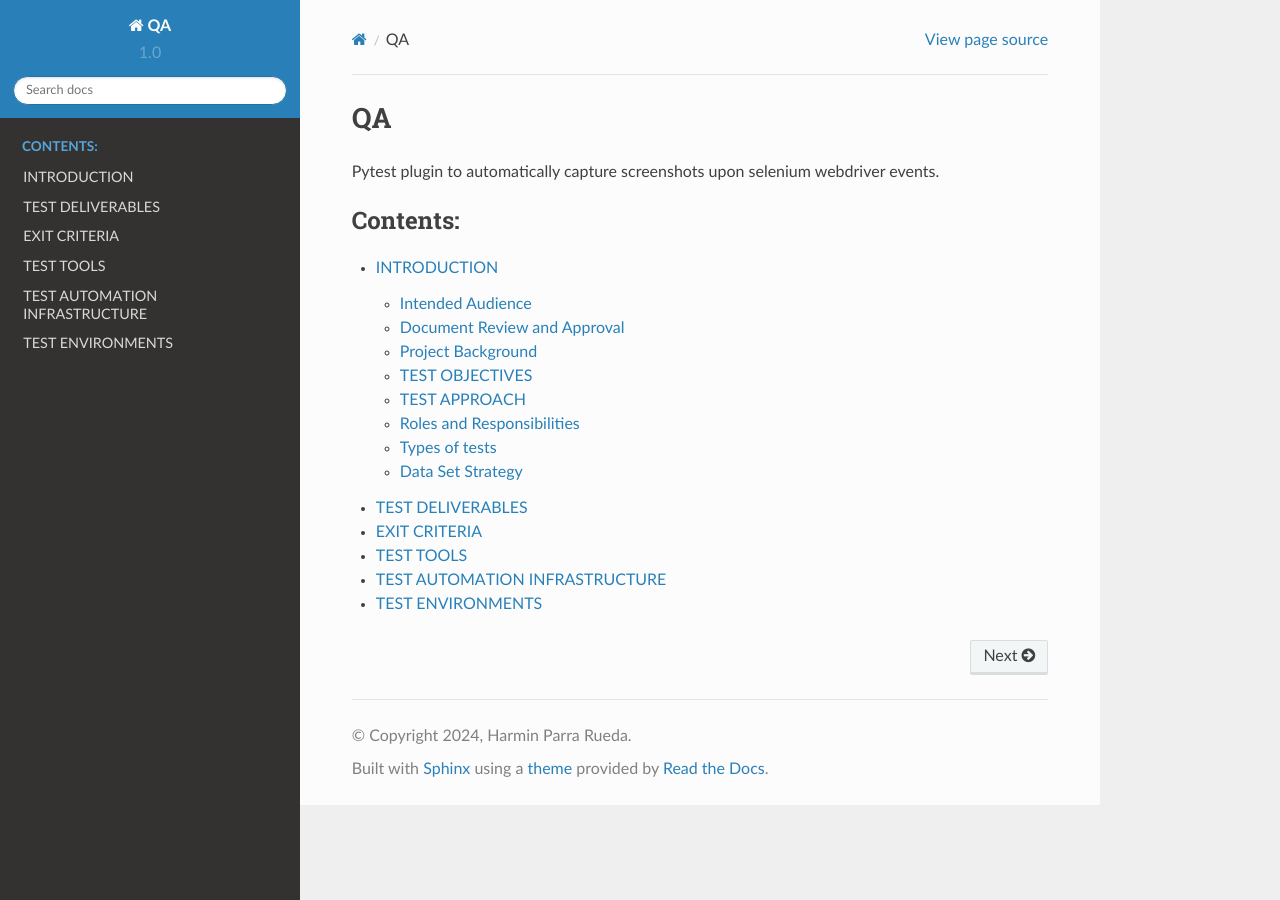
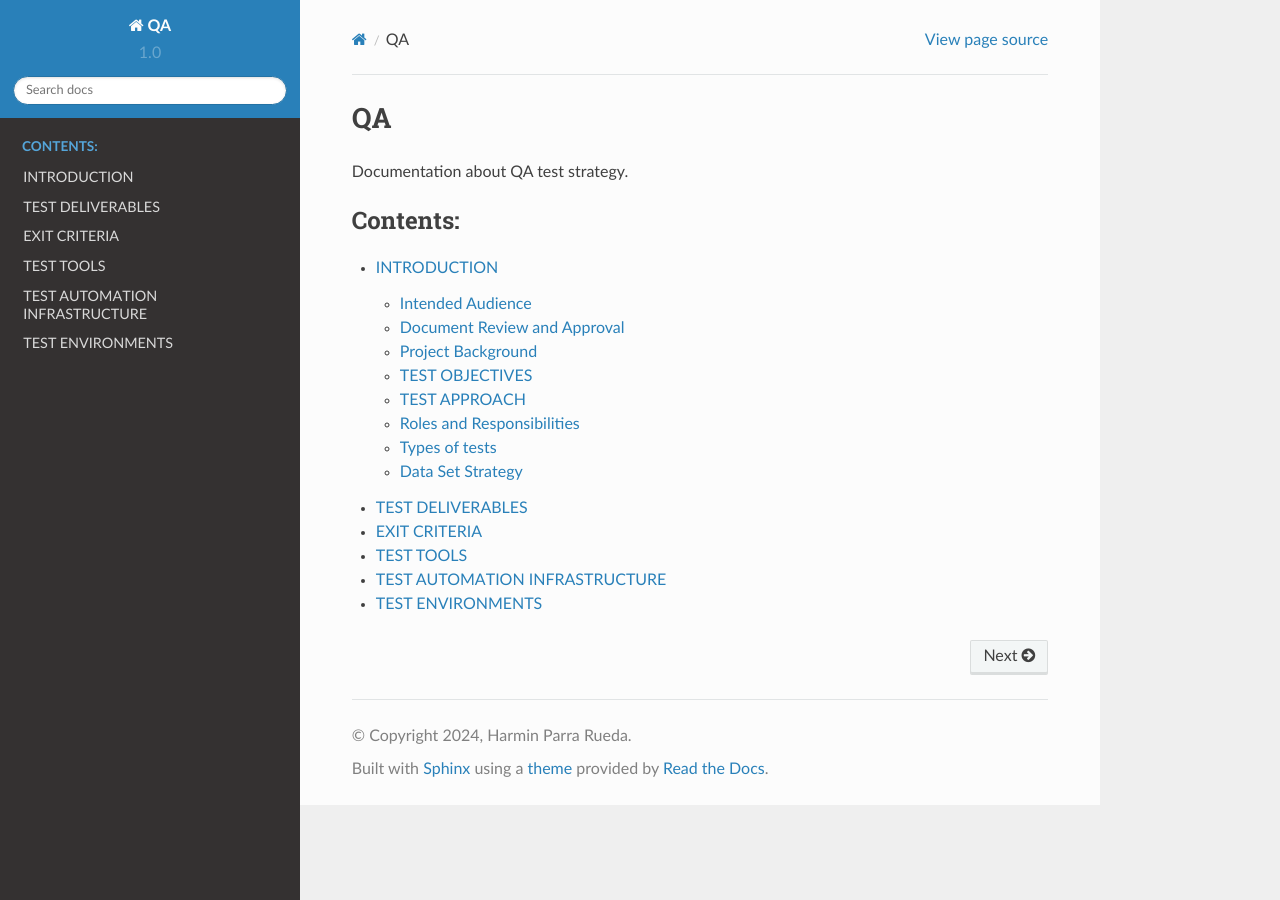
Before and after one commit to harmin-parra/QA, a Sphinx documentation site: the page built from docs/index.rst, in a window 1280 px wide. Built offline with Sphinx 7.4.7 and the Read the Docs theme 2.0.0, drawn with Linux system fonts in a browser that asks for light colours; pages that are not in the unit, such as notebooks, are missing from menus.

Commit message:
Update index.rst

```diff
--- a/docs/index.rst
+++ b/docs/index.rst
@@ -7,7 +7,7 @@
 QA
 ====================
 
-Pytest plugin to automatically capture screenshots upon selenium webdriver events.
+Documentation about QA test strategy.
 
 .. toctree::
    :maxdepth: 2
```
